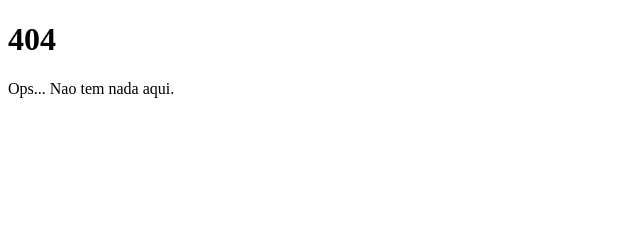
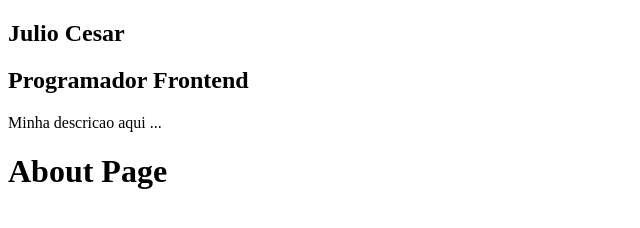
Before and after one commit to julioprogrammer/my-blog, a Gatsby site: page /about in a window 1280 px wide. Before the commit this address had no page. Shown: the whole page, without its empty margins (0-640 px from the left). Built offline with nearby package versions, Linux system fonts and the light colour scheme; Gatsby itself is replaced by a stand-in of ours.

Commit message:
New page about and refactoring

```diff
--- a/package.json
+++ b/package.json
@@ -28,6 +28,7 @@
   "scripts": {
     "build": "gatsby build",
     "develop": "gatsby develop",
+    "develop:playground": "GATSBY_GRAPHQL_IDE=playground gatsby develop",
     "format": "prettier --write \"**/*.{js,jsx,json,md}\"",
     "start": "npm run develop",
     "serve": "gatsby serve",
--- /dev/null
+++ b/src/components/Profile/index.js
@@ -0,0 +1,11 @@
+import React from "react"
+
+const Profile = () => (
+  <div className="Profile-wrapper">
+    <h1>Julio Cesar</h1>
+    <h2>Programador Frontend</h2>
+    <p>Minha descricao aqui ...</p>
+  </div>
+)
+
+export default Profile
--- a/src/components/layout.js
+++ b/src/components/layout.js
@@ -1,9 +1,15 @@
 import React from "react"
 import PropTypes from "prop-types"
+import Profile from "./Profile"
 
 const Layout = ({ children }) => {
   return (
-    <main>{children}</main>
+    <>
+      <aside>
+        <Profile />
+      </aside>
+      <main>{children}</main>
+    </>
   )
 }
 
--- /dev/null
+++ b/src/pages/about.js
@@ -0,0 +1,13 @@
+import React from "react"
+
+import Layout from "../components/layout"
+import SEO from "../components/seo"
+
+const AboutPage = () => (
+  <Layout>
+    <SEO title="About" />
+    <h1>About Page</h1>
+  </Layout>
+)
+
+export default AboutPage
```
